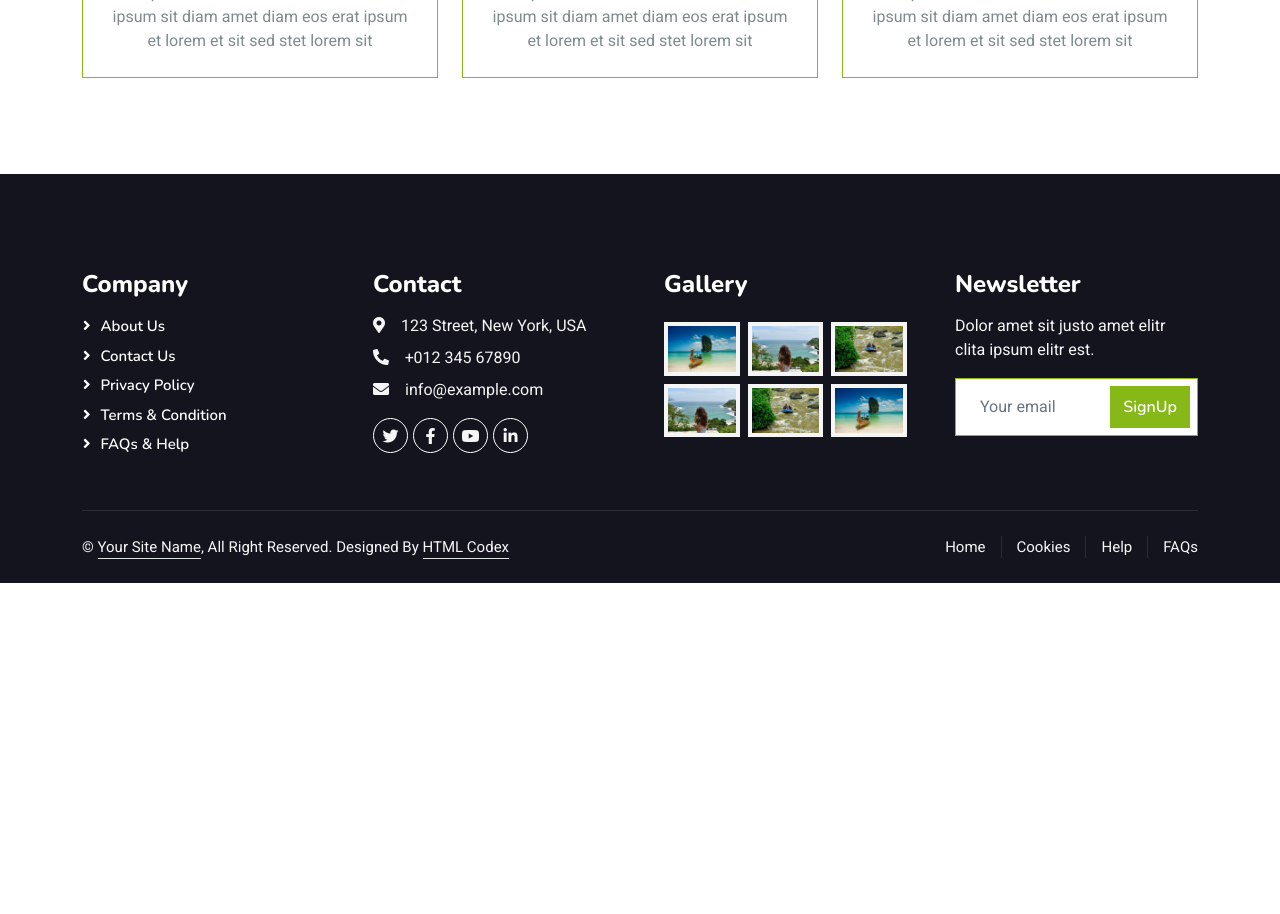
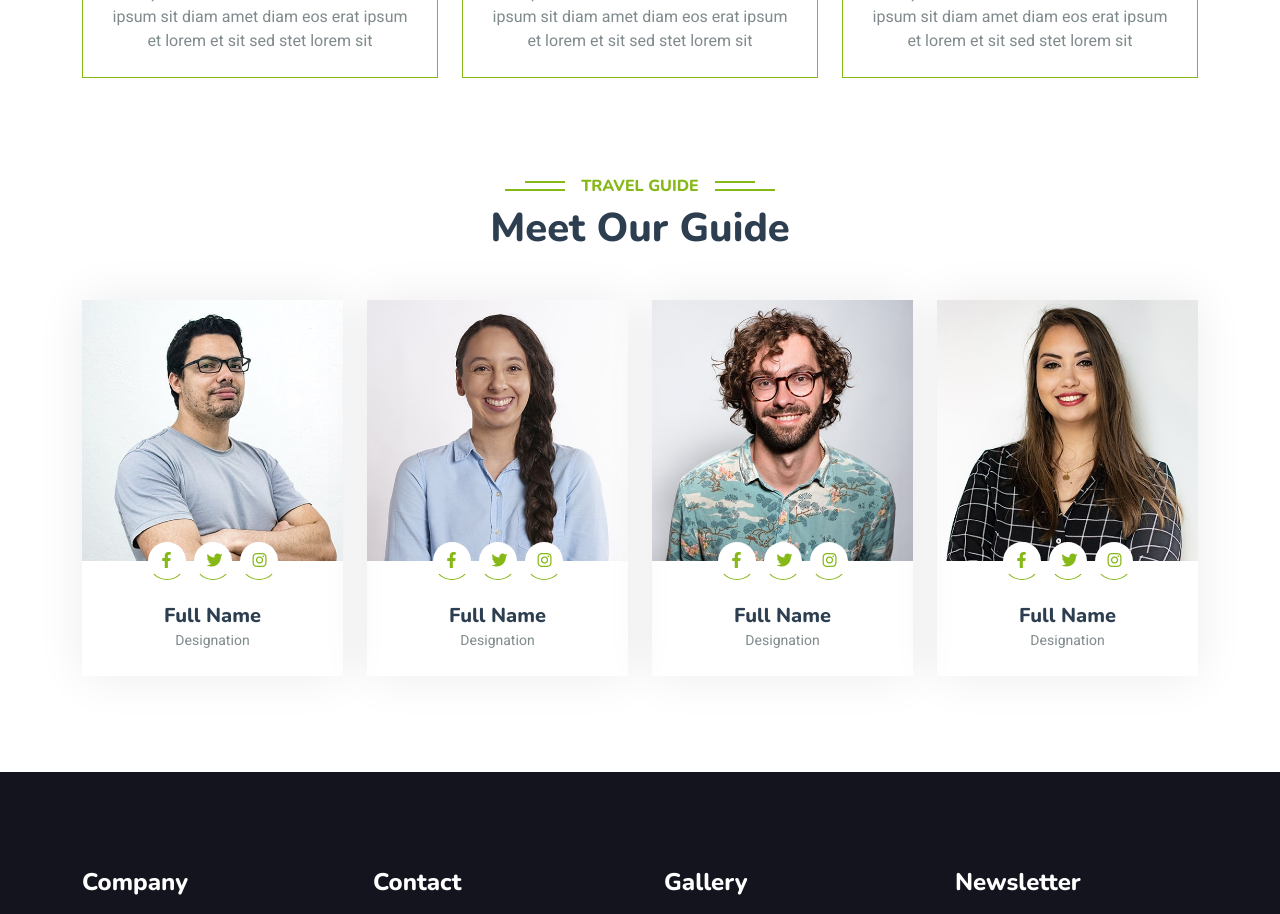
Before and after one commit to TanyaStefanova/movie-app, a React (Vite) app in the folder client/: page / in a window 1280 px wide. Shown: the part 4460-5374 px from the top of the page. Before the commit the page ends 5043 px from the top, so only its background shows below. Built offline with nearby package versions, Linux system fonts and the light colour scheme.

Commit message:
Add Team

```diff
--- a/client/src/App.jsx
+++ b/client/src/App.jsx
@@ -10,6 +10,7 @@ import Destinations from "./components/destinations/Destinations";
 import Packages from "./components/packages/Packages";
 import OnlineBooking from "./components/online-booking/OnlineBooking";
 import Process from "./components/process/Process";
+import Team from "./components/team/Team";
 
 function App() {
 
@@ -24,6 +25,7 @@ function App() {
      <Packages />
      <OnlineBooking />
      <Process />
+     <Team />
      <Footer />
      <BackToTopButton />
     </>
--- a/client/src/components/online-booking/OnlineBooking.jsx
+++ b/client/src/components/online-booking/OnlineBooking.jsx
@@ -18,19 +18,19 @@ export default function OnlineBooking(){
                                 <div className="col-md-6">
                                     <div className="form-floating">
                                         <input type="text" className="form-control bg-transparent" id="name" placeholder="Your Name" />
-                                        <label for="name">Your Name</label>
+                                        <label htmlFor="name">Your Name</label>
                                     </div>
                                 </div>
                                 <div className="col-md-6">
                                     <div className="form-floating">
                                         <input type="email" className="form-control bg-transparent" id="email" placeholder="Your Email" />
-                                        <label for="email">Your Email</label>
+                                        <label htmlFor="email">Your Email</label>
                                     </div>
                                 </div>
                                 <div className="col-md-6">
                                     <div className="form-floating date" id="date3" data-target-input="nearest">
                                         <input type="text" className="form-control bg-transparent datetimepicker-input" id="datetime" placeholder="Date & Time" data-target="#date3" data-toggle="datetimepicker" />
-                                        <label for="datetime">Date & Time</label>
+                                        <label htmlFor="datetime">Date & Time</label>
                                     </div>
                                 </div>
                                 <div className="col-md-6">
@@ -40,13 +40,13 @@ export default function OnlineBooking(){
                                             <option value="2">Destination 2</option>
                                             <option value="3">Destination 3</option>
                                         </select>
-                                        <label for="select1">Destination</label>
+                                        <label htmlFor="select1">Destination</label>
                                     </div>
                                 </div>
                                 <div className="col-12">
                                     <div className="form-floating">
                                         <textarea className="form-control bg-transparent" placeholder="Special Request" id="message" style={{height: '100px'}}></textarea>
-                                        <label for="message">Special Request</label>
+                                        <label htmlFor="message">Special Request</label>
                                     </div>
                                 </div>
                                 <div className="col-12">
--- /dev/null
+++ b/client/src/components/team/Team.jsx
@@ -0,0 +1,78 @@
+export default function Team(){
+    return(
+        <div className="container-xxl py-5">
+        <div className="container">
+            <div className="text-center wow fadeInUp" data-wow-delay="0.1s">
+                <h6 className="section-title bg-white text-center text-primary px-3">Travel Guide</h6>
+                <h1 className="mb-5">Meet Our Guide</h1>
+            </div>
+            <div className="row g-4">
+                <div className="col-lg-3 col-md-6 wow fadeInUp" data-wow-delay="0.1s">
+                    <div className="team-item">
+                        <div className="overflow-hidden">
+                            <img className="img-fluid" src="src/assets/img/team-1.jpg" alt="" />
+                        </div>
+                        <div className="position-relative d-flex justify-content-center" style={{marginTop: '-19px'}}>
+                            <a className="btn btn-square mx-1" href=""><i className="fab fa-facebook-f"></i></a>
+                            <a className="btn btn-square mx-1" href=""><i className="fab fa-twitter"></i></a>
+                            <a className="btn btn-square mx-1" href=""><i className="fab fa-instagram"></i></a>
+                        </div>
+                        <div className="text-center p-4">
+                            <h5 className="mb-0">Full Name</h5>
+                            <small>Designation</small>
+                        </div>
+                    </div>
+                </div>
+                <div className="col-lg-3 col-md-6 wow fadeInUp" data-wow-delay="0.3s">
+                    <div className="team-item">
+                        <div className="overflow-hidden">
+                            <img className="img-fluid" src="src/assets/img/team-2.jpg" alt="" />
+                        </div>
+                        <div className="position-relative d-flex justify-content-center" style={{marginTop: '-19px'}}>
+                            <a className="btn btn-square mx-1" href=""><i className="fab fa-facebook-f"></i></a>
+                            <a className="btn btn-square mx-1" href=""><i className="fab fa-twitter"></i></a>
+                            <a className="btn btn-square mx-1" href=""><i className="fab fa-instagram"></i></a>
+                        </div>
+                        <div className="text-center p-4">
+                            <h5 className="mb-0">Full Name</h5>
+                            <small>Designation</small>
+                        </div>
+                    </div>
+                </div>
+                <div className="col-lg-3 col-md-6 wow fadeInUp" data-wow-delay="0.5s">
+                    <div className="team-item">
+                        <div className="overflow-hidden">
+                            <img className="img-fluid" src="src/assets/img/team-3.jpg" alt="" />
+                        </div>
+                        <div className="position-relative d-flex justify-content-center" style={{marginTop: '-19px'}}>
+                            <a className="btn btn-square mx-1" href=""><i className="fab fa-facebook-f"></i></a>
+                            <a className="btn btn-square mx-1" href=""><i className="fab fa-twitter"></i></a>
+                            <a className="btn btn-square mx-1" href=""><i className="fab fa-instagram"></i></a>
+                        </div>
+                        <div className="text-center p-4">
+                            <h5 className="mb-0">Full Name</h5>
+                            <small>Designation</small>
+                        </div>
+                    </div>
+                </div>
+                <div className="col-lg-3 col-md-6 wow fadeInUp" data-wow-delay="0.7s">
+                    <div className="team-item">
+                        <div className="overflow-hidden">
+                            <img className="img-fluid" src="src/assets/img/team-4.jpg" alt="" />
+                        </div>
+                        <div className="position-relative d-flex justify-content-center" style={{marginTop: '-19px'}}>
+                            <a className="btn btn-square mx-1" href=""><i className="fab fa-facebook-f"></i></a>
+                            <a className="btn btn-square mx-1" href=""><i className="fab fa-twitter"></i></a>
+                            <a className="btn btn-square mx-1" href=""><i className="fab fa-instagram"></i></a>
+                        </div>
+                        <div className="text-center p-4">
+                            <h5 className="mb-0">Full Name</h5>
+                            <small>Designation</small>
+                        </div>
+                    </div>
+                </div>
+            </div>
+        </div>
+    </div>
+    );
+}
```
